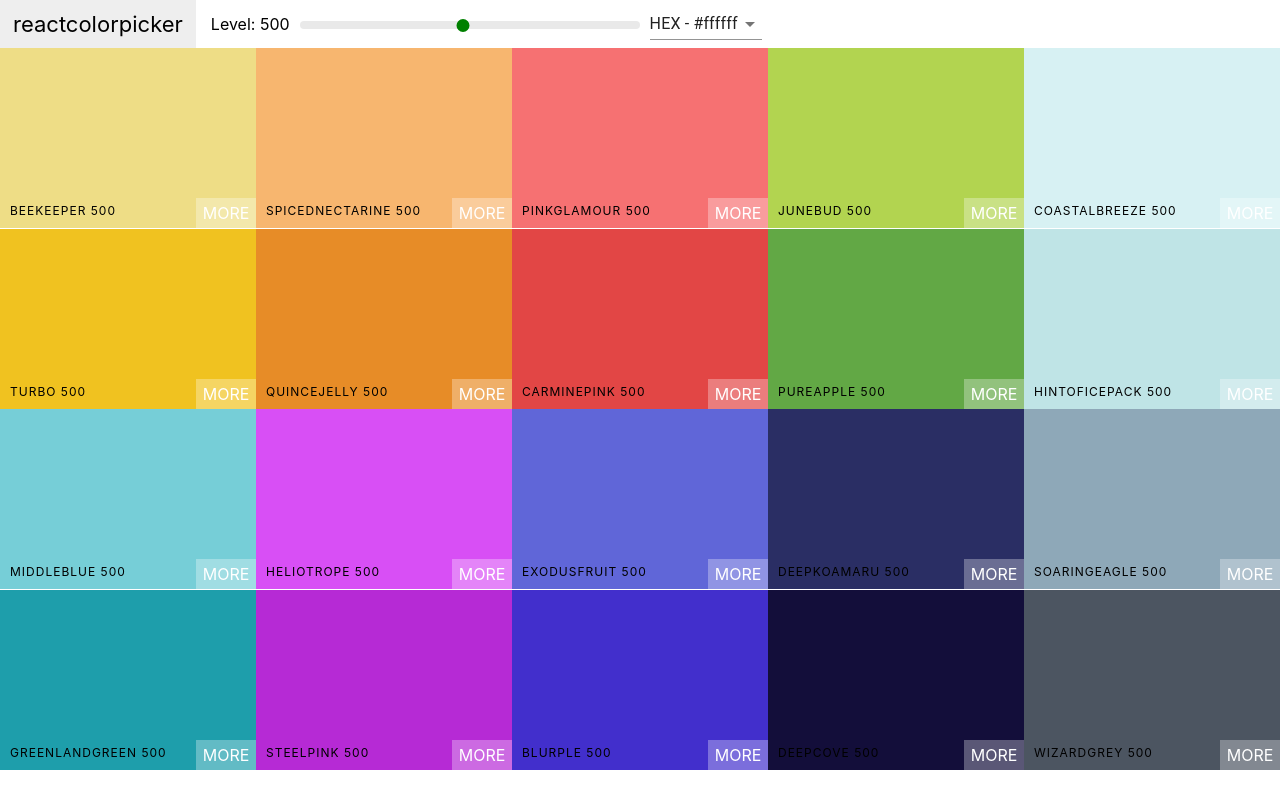
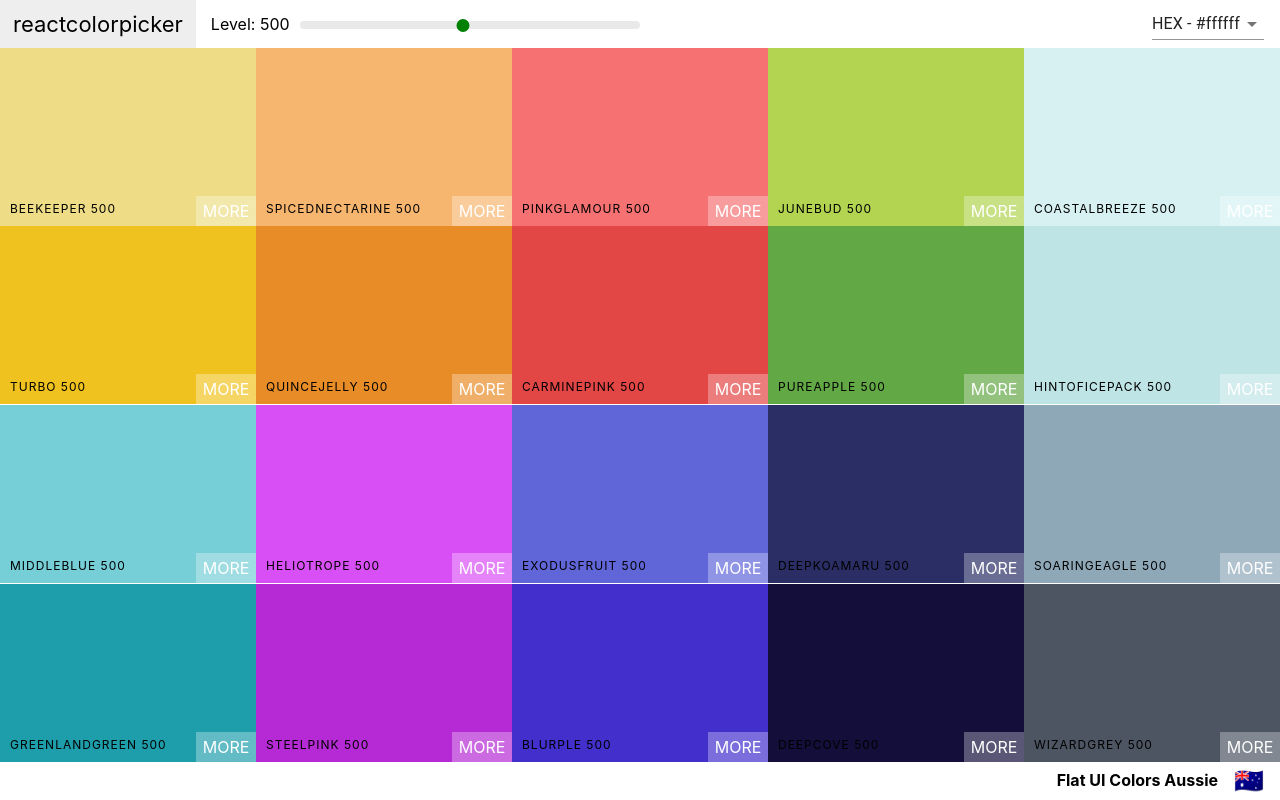
Before and after one commit to tricaodo/Color-Palette-App, a React (Create React App) app: page / in a window 1280 px wide. Built offline with nearby package versions, Linux system fonts and the light colour scheme.

Commit message:
add footer

```diff
--- a/src/Navbar.css
+++ b/src/Navbar.css
@@ -23,6 +23,11 @@
     display: inline-block;
 }
 
+.select-container{
+    margin-left:auto;
+    margin-right: 1rem;
+}
+
 .rc-slider-track{
     background-color: transparent;
 }
--- a/src/Palette.css
+++ b/src/Palette.css
@@ -1,6 +1,21 @@
 .Palette{
     height: 100vh;
+    display: flex;
+    flex-direction: column;
 }
 .Palette-colors{
     height: 90%;
 }
+
+.Palette-footer{
+    height: 5vh;
+    display: flex;
+    align-items: center;
+    font-weight: bold;
+    justify-content: flex-end;
+}
+
+.emoji{
+    font-size: 1.5rem;
+    margin: 0 1rem
+}
--- a/src/Palette.js
+++ b/src/Palette.js
@@ -17,7 +17,7 @@
     this.setState({ format: val });
   }
   render() {
-    const { colors } = this.props.palette;
+    const { colors, paletteName, emoji } = this.props.palette;
     const { level, format } = this.state;
     const colorBoxes = colors[level].map(color => (
       <ColorBox name={color.name} background={color[format]} key={color.name} />
@@ -30,6 +30,10 @@
           changeFormat={this.changeFormat}
         />
         <div className="Palette-colors">{colorBoxes}</div>
+        <footer className="Palette-footer">
+          {paletteName}
+          <span className="emoji">{emoji}</span>
+        </footer>
       </div>
     );
   }
```
